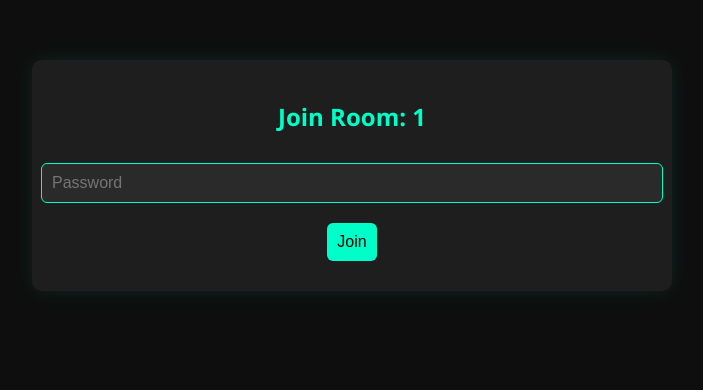
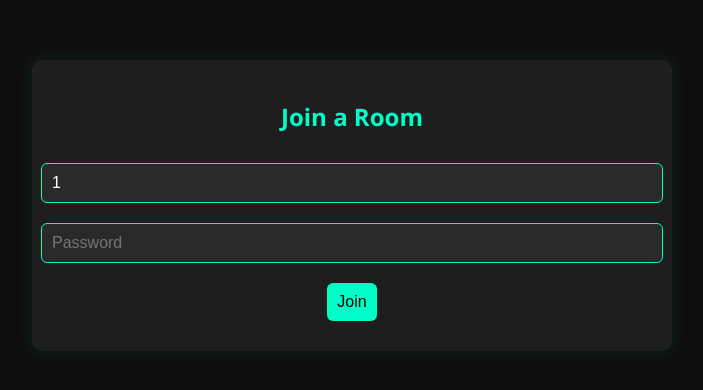
Before and after one commit to dantewarhola/secure-chat-web, a React (Create React App) app in the folder client/: page /join/1 in a window 1280 px wide. Shown: the top 390 px of the page, without its empty margins (288-991 px from the left). Built offline with nearby package versions, Linux system fonts and the light colour scheme.

Commit message:
fixed error in joining a room

```diff
--- a/client/src/pages/Ask.tsx
+++ b/client/src/pages/Ask.tsx
@@ -9,7 +9,7 @@ export default function Ask() {
     <div className="container">
       <h2>Hello, {userId}!</h2>
       <p>Do you want to join an existing room?</p>
-      <button onClick={() => navigate('/join/someRoom')}>Yes</button>
+      <button onClick={() => navigate('/join')}>Yes</button>
       <button onClick={() => navigate('/lobby')}>No, show me rooms</button>
     </div>
   );
--- a/client/src/pages/Join.tsx
+++ b/client/src/pages/Join.tsx
@@ -1,21 +1,21 @@
-// client/src/pages/Join.tsx
 import { useParams, useNavigate } from 'react-router-dom';
 import { useState } from 'react';
 import { socket } from '../socket';
 import '../styles.css';
 
 export default function Join() {
-  const { roomId } = useParams<{ roomId: string }>();
+  const { roomId: routeRoomId } = useParams<{ roomId: string }>(); // roomId from URL if it exists
+  const [inputRoomId, setInputRoomId] = useState(routeRoomId || '');
   const [inputPassword, setInputPassword] = useState('');
   const navigate = useNavigate();
 
   const handleJoin = () => {
     const userId = localStorage.getItem('userId');
-    sessionStorage.setItem('roomId', roomId || '');
+    sessionStorage.setItem('roomId', inputRoomId);
     sessionStorage.setItem('roomPassword', inputPassword);
 
     socket.connect();
-    socket.emit('join', { roomId, password: inputPassword });
+    socket.emit('join', { roomId: inputRoomId, password: inputPassword });
 
     socket.on('join_success', () => {
       navigate('/chat');
@@ -28,14 +28,21 @@ export default function Join() {
 
   return (
     <div className="container">
-      <h2>Join Room: {roomId}</h2>
+      <h2>Join a Room</h2>
+      <input
+        placeholder="Room ID"
+        value={inputRoomId}
+        onChange={(e) => setInputRoomId(e.target.value)}
+      />
       <input
         type="password"
         placeholder="Password"
         value={inputPassword}
         onChange={(e) => setInputPassword(e.target.value)}
       />
-      <button onClick={handleJoin} disabled={!inputPassword}>Join</button>
+      <button onClick={handleJoin} disabled={!inputRoomId || !inputPassword}>
+        Join
+      </button>
     </div>
   );
 }
```
